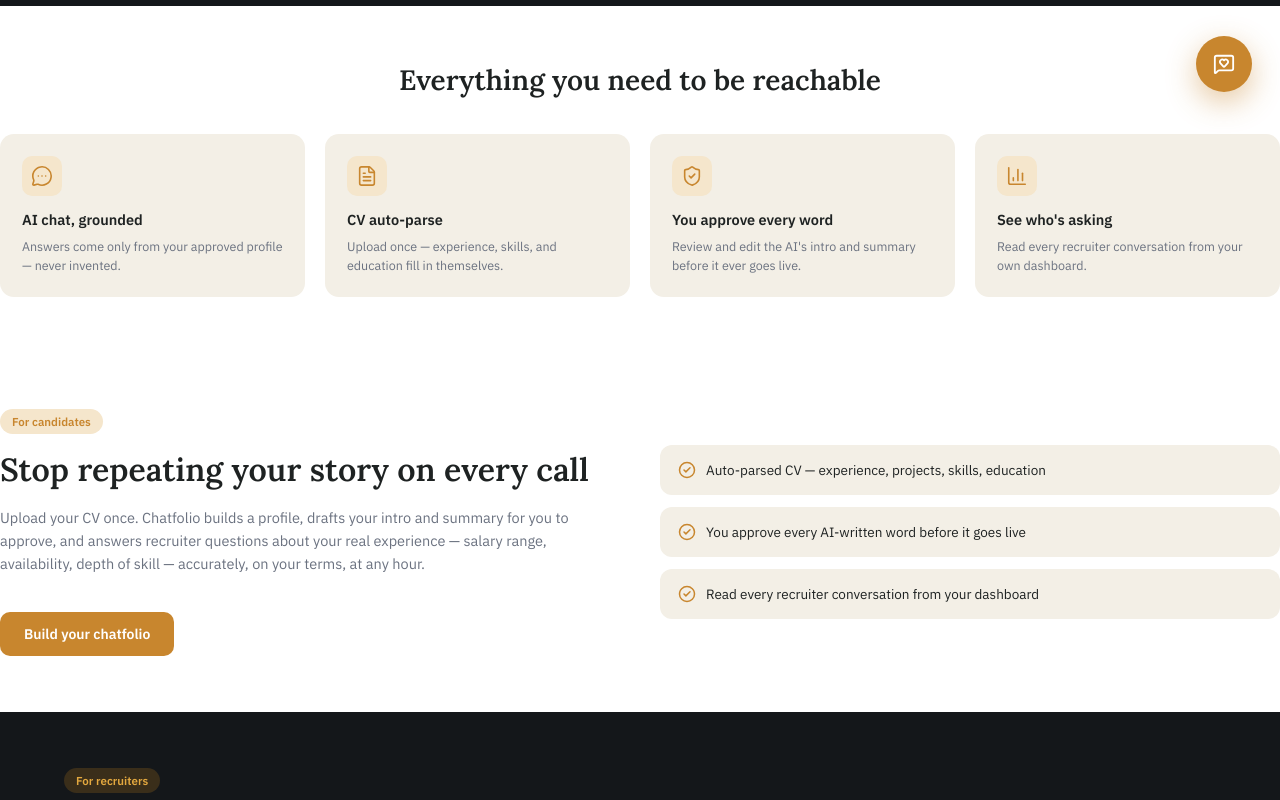
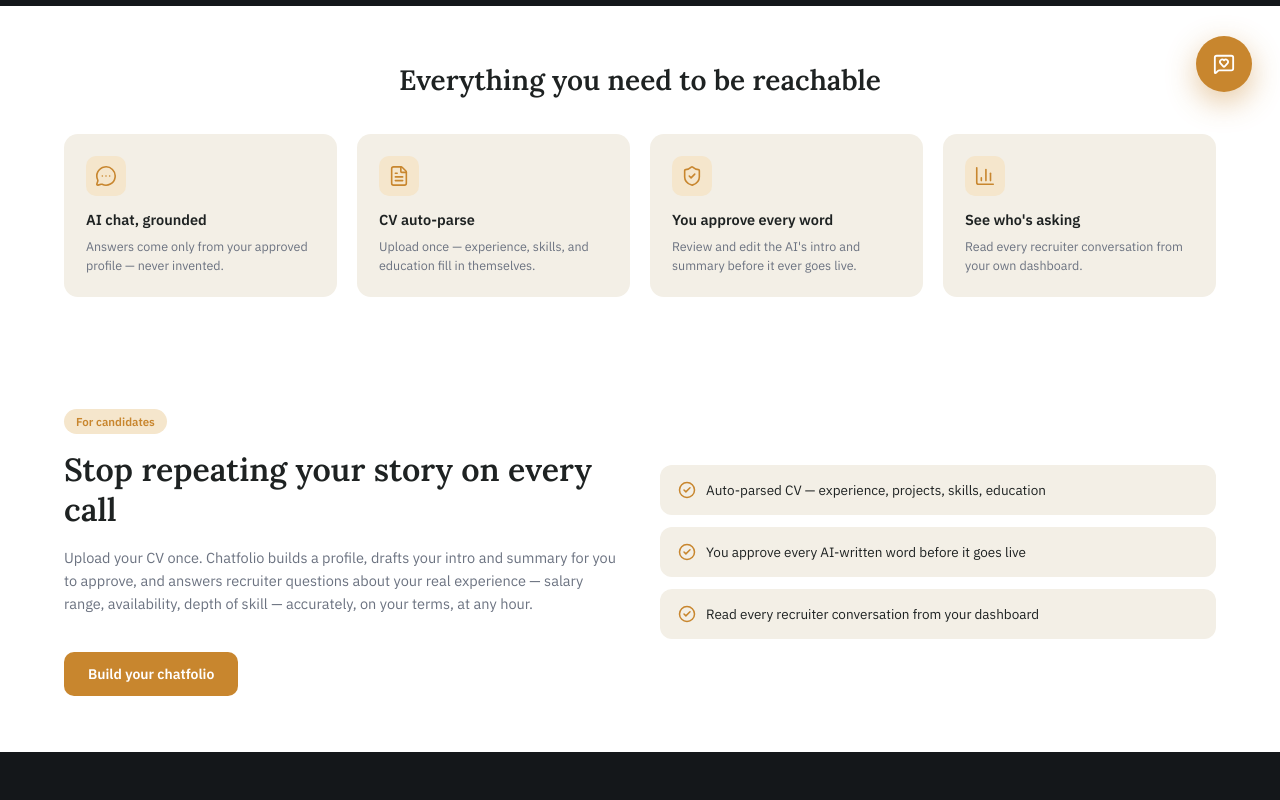
Before and after one commit to mzshovon/chatfolio-web, a Next.js app: page / in a window 1280 px wide. Shown: the part 680-1480 px from the top of the page. Built offline with nearby package versions, Linux system fonts and the light colour scheme.

Commit message:
Stylesheet has been updated

```diff
--- a/app/globals.css
+++ b/app/globals.css
@@ -56,8 +56,8 @@
   width: 100%;
   max-width: 1280px;
   margin: 0 auto;
-  padding-left: clamp(20px, 5vw, 64px);
-  padding-right: clamp(20px, 5vw, 64px);
+  padding-left: clamp(24px, 5vw, 64px);
+  padding-right: clamp(24px, 5vw, 64px);
 }
 
 .chip {
--- a/components/Features.module.css
+++ b/components/Features.module.css
@@ -1,5 +1,5 @@
 .section {
-  padding: 56px 0;
+  padding: 56px clamp(20px, 5vw, 64px);
   scroll-margin-top: var(--nav-height);
 }
 
@@ -13,7 +13,7 @@
 
 .grid {
   display: grid;
-  grid-template-columns: repeat(auto-fit, minmax(220px, 1fr));
+  grid-template-columns: repeat(auto-fit, minmax(min(220px, 100%), 1fr));
   gap: 20px;
   margin-top: 36px;
 }
--- a/components/Hero.module.css
+++ b/components/Hero.module.css
@@ -6,7 +6,10 @@
 
 .grid {
   display: grid;
-  grid-template-columns: repeat(auto-fit, minmax(320px, 1fr));
+  /* min(320px, 100%) keeps the track from forcing a wider column than the
+     viewport actually has room for, which overflows the page horizontally
+     on narrow phones (e.g. 320px-wide screens minus container padding). */
+  grid-template-columns: repeat(auto-fit, minmax(min(320px, 100%), 1fr));
   gap: 40px;
   align-items: center;
 }
--- a/components/Pricing.module.css
+++ b/components/Pricing.module.css
@@ -1,5 +1,5 @@
 .section {
-  padding: 56px 0;
+  padding: 56px clamp(20px, 5vw, 64px);
   scroll-margin-top: var(--nav-height);
 }
 
@@ -51,7 +51,7 @@
 
 .plans {
   display: grid;
-  grid-template-columns: repeat(auto-fit, minmax(240px, 1fr));
+  grid-template-columns: repeat(auto-fit, minmax(min(240px, 100%), 1fr));
   gap: 20px;
   margin-top: 28px;
   max-width: 920px;
--- a/components/SplitSection.module.css
+++ b/components/SplitSection.module.css
@@ -1,5 +1,5 @@
 .section {
-  padding: 56px 0;
+  padding: 56px clamp(20px, 5vw, 64px);
   scroll-margin-top: var(--nav-height);
 }
 
@@ -10,7 +10,10 @@
 
 .grid {
   display: grid;
-  grid-template-columns: repeat(auto-fit, minmax(320px, 1fr));
+  /* min(320px, 100%) keeps the track from forcing a wider column than the
+     viewport actually has room for, which overflows the page horizontally
+     on narrow phones (e.g. 320px-wide screens minus container padding). */
+  grid-template-columns: repeat(auto-fit, minmax(min(320px, 100%), 1fr));
   gap: 40px;
   align-items: center;
 }
```
